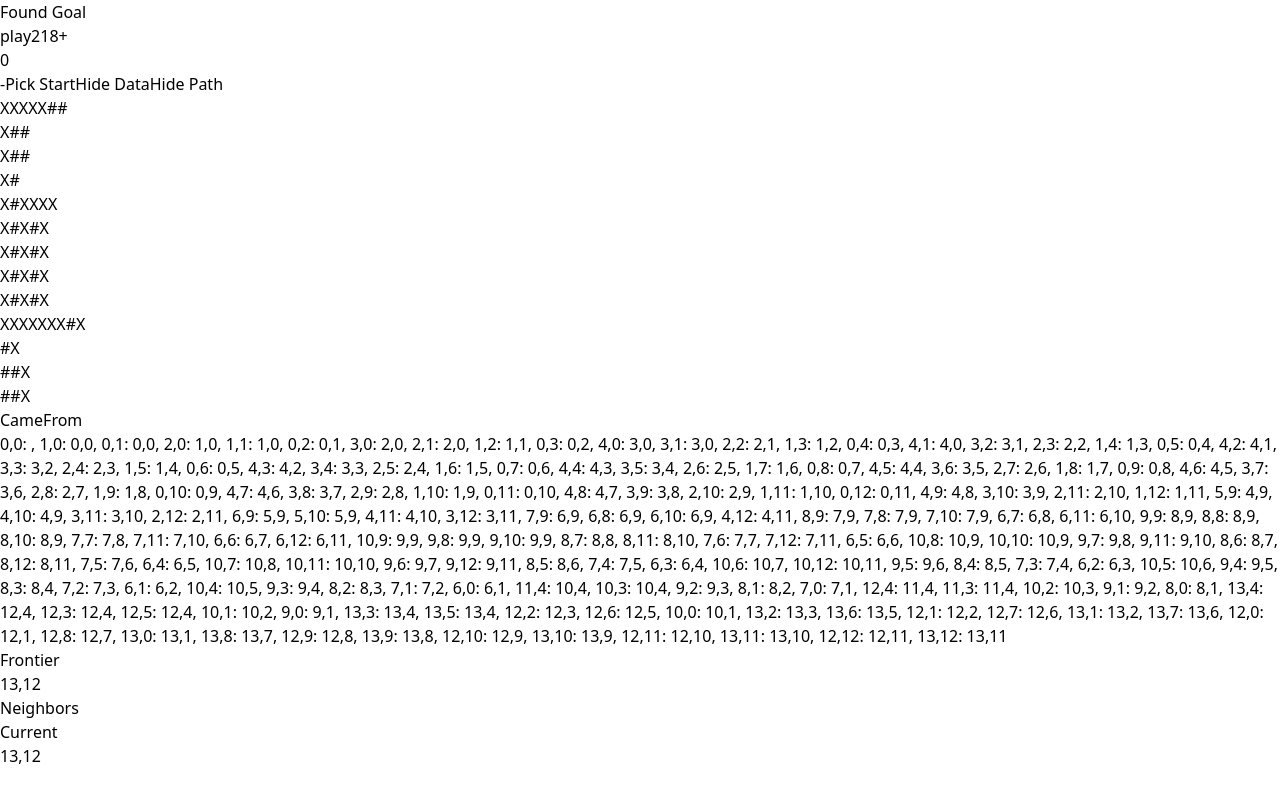
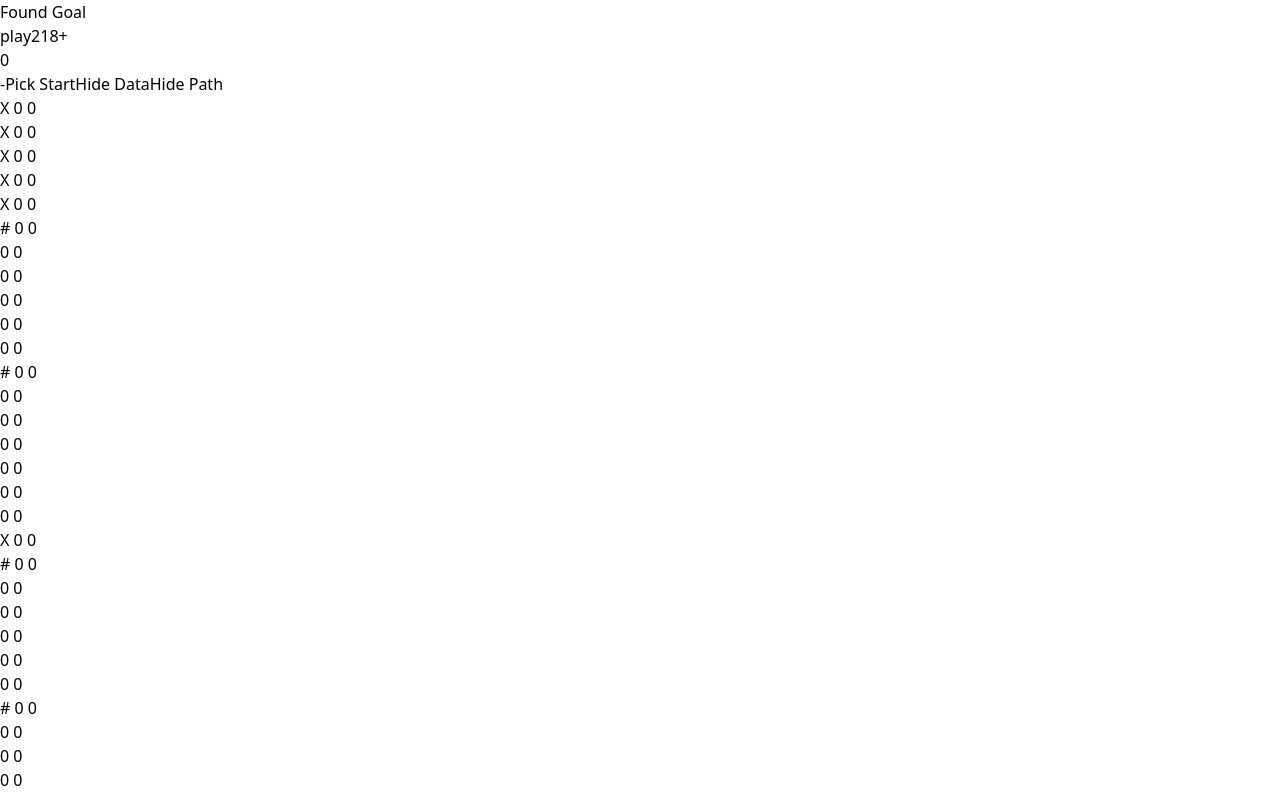
Before and after one commit to swaffzor/path-finding, a React (Vite) app: page / in a window 1280 px wide. Shown: the top 796 px of the page. Built offline with nearby package versions, Linux system fonts and the light colour scheme.

Commit message:
Adds GridTile and Draggable

```diff
--- a/package.json
+++ b/package.json
@@ -11,7 +11,8 @@
   },
   "dependencies": {
     "react": "^18.2.0",
-    "react-dom": "^18.2.0"
+    "react-dom": "^18.2.0",
+    "react-draggable": "^4.4.6"
   },
   "devDependencies": {
     "@types/react": "^18.2.43",
--- a/src/App.tsx
+++ b/src/App.tsx
@@ -5,7 +5,7 @@ import DataPanel from "./DataPanel";
 import Grid from "./Grid";
 import ButtonPanel from "./ButtonPanel";
 import { gridInit } from "./constants";
-import { ConfigProvider } from "./Context";
+import { ConfigProvider, GameProvider } from "./Context";
 
 function App() {
   const startInit = "0,0";
@@ -197,10 +197,6 @@ function App() {
   return (
     <ConfigProvider
       value={{
-        grid,
-        setGrid,
-        cameFrom,
-        setCameFrom,
         gameMode,
         setGameMode,
         hideData,
@@ -213,6 +209,19 @@ function App() {
         setTick,
         speed,
         setSpeed,
+      }}
+    >
+      <GameProvider
+        value={{
+          grid,
+          setGrid,
+          cameFrom,
+          setCameFrom,
+          walls,
+          setWalls,
+          start,
+          setStart,
+          getStyles,
         }}
       >
         <div className={`p-4 m-8 text-blue-600`}>
@@ -242,6 +251,7 @@ function App() {
             />
           )}
         </div>
+      </GameProvider>
     </ConfigProvider>
   );
 }
--- a/src/Context.ts
+++ b/src/Context.ts
@@ -1,16 +1,12 @@
 import { createContext } from "react";
 
 interface ConfigContextType {
-  grid: string[][];
-  cameFrom: Record<string, string>;
   tick: number;
   speed: number;
   hideData: boolean;
   timeMode: string;
   gameMode: string;
   pathMode: string;
-  setGrid: (grid: string[][]) => void;
-  setCameFrom: (cameFrom: Record<string, string>) => void;
   setTick: (tick: number) => void;
   setSpeed: (speed: number) => void;
   setHideData: (hideData: boolean) => void;
@@ -20,16 +16,12 @@ interface ConfigContextType {
 }
 
 export const ConfigContext = createContext<ConfigContextType>({
-  grid: [],
-  cameFrom: {},
   tick: 0,
   speed: 100,
   hideData: false,
   timeMode: "",
   gameMode: "",
   pathMode: "",
-  setGrid: () => {},
-  setCameFrom: () => {},
   setTick: () => {},
   setSpeed: () => {},
   setHideData: () => {},
@@ -39,3 +31,29 @@ export const ConfigContext = createContext<ConfigContextType>({
 });
 
 export const ConfigProvider = ConfigContext.Provider;
+
+interface TileContextType {
+  grid: string[][];
+  walls: Set<string>;
+  cameFrom: Record<string, string>;
+  start: string;
+  setStart: (start: string) => void;
+  setGrid: (grid: string[][]) => void;
+  setCameFrom: (cameFrom: Record<string, string>) => void;
+  getStyles: (row: number, col: number) => string;
+  setWalls: (values: Set<string>) => void;
+}
+
+export const GameContext = createContext<TileContextType>({
+  grid: [],
+  cameFrom: {},
+  walls: new Set(),
+  start: "",
+  setStart: () => {},
+  setGrid: () => {},
+  setCameFrom: () => {},
+  getStyles: () => "",
+  setWalls: () => {},
+});
+
+export const GameProvider = GameContext.Provider;
--- a/src/Grid.tsx
+++ b/src/Grid.tsx
@@ -1,27 +1,11 @@
-import { gridInit } from "./constants";
-import { gridToLocation } from "./utils";
+import { useContext } from "react";
+import GridTile from "./GridTile";
+import { ConfigContext, GameContext } from "./Context";
 
-interface Props {
-  grid: string[][];
-  gameMode: string;
-  getStyles: (j: number, i: number) => string;
-  walls: Set<string>;
-  setWalls: (walls: Set<string>) => void;
-  setStart: (start: string) => void;
-  setGameMode: (gameMode: string) => void;
-  setGrid: (grid: string[][]) => void;
-}
+const Grid = () => {
+  const { gameMode } = useContext(ConfigContext);
+  const { grid } = useContext(GameContext);
 
-const Grid = ({
-  grid,
-  gameMode,
-  getStyles,
-  walls,
-  setWalls,
-  setStart,
-  setGameMode,
-  setGrid,
-}: Props) => {
   return (
     <>
       {grid.map((row, i) => (
@@ -31,51 +15,8 @@ const Grid = ({
             gameMode === "pick-start" ? "opacity-50" : ""
           }`}
         >
-          {row.map((col, j) => (
-            <button
-              key={j}
-              title={`col: ${j}, row: ${i}`}
-              className={`flex  text-3xl items-center justify-center w-8 h-8 border border-gray-500 hover:bg-gray-500 hover:text-slate-200 hover:opacity-10 ${
-                getStyles(j, i) || ""
-              }
-            `}
-              onClick={() => {
-                const newGrid = [...grid];
-                const newVal =
-                  gameMode === "pick-start"
-                    ? "A"
-                    : newGrid[i][j] === "#"
-                    ? " "
-                    : "#";
-                newGrid[i][j] = newVal;
-
-                if (newVal === "#") {
-                  const newWalls = new Set([...walls, `${j},${i}`]);
-                  localStorage.setItem("walls", JSON.stringify([...newWalls]));
-                  setWalls(new Set(newWalls));
-                } else {
-                  const newWalls = new Set([...walls]);
-                  newWalls.delete(`${j},${i}`);
-                  localStorage.setItem("walls", JSON.stringify([...newWalls]));
-                  setWalls(new Set(newWalls));
-                }
-
-                if (newVal === "A") {
-                  localStorage.setItem("start", `${j},${i}`);
-                  setStart(`${j},${i}`);
-                  setGameMode("regular");
-                  const oldStart = gridToLocation(gridInit)
-                    .flat()
-                    .find((l) => l.value === "A" && l.id !== `${j},${i}`);
-                  newGrid[oldStart?.row as number][oldStart?.col as number] =
-                    " ";
-                }
-
-                setGrid(newGrid);
-              }}
-            >
-              {col}
-            </button>
+          {row.map((value, j) => (
+            <GridTile key={j} col={j} row={i} value={value} />
           ))}
         </div>
       ))}
--- /dev/null
+++ b/src/GridTile.tsx
@@ -0,0 +1,77 @@
+import { useContext, useState } from "react";
+import Draggable from "react-draggable";
+import { gridInit } from "./constants";
+import { gridToLocation } from "./utils";
+import { ConfigContext, GameContext } from "./Context";
+
+interface Props {
+  col: number;
+  row: number;
+  value: string;
+}
+
+const GridTile = ({ col, row, value }: Props) => {
+  const [deltaPosition, setDeltaPosition] = useState({ x: 0, y: 0 });
+  const { gameMode, setGameMode } = useContext(ConfigContext);
+  const { walls, grid, setWalls, setGrid, setStart, getStyles } =
+    useContext(GameContext);
+
+  return (
+    <div>
+      <Draggable
+        key={col}
+        grid={[13, 12]}
+        onDrag={(_, data) => {
+          setDeltaPosition((prev) => {
+            return { x: prev.x + data.deltaX, y: prev.y + data.deltaY };
+          });
+        }}
+      >
+        <button
+          title={`col: ${col}, row: ${row}`}
+          className={`flex  text-sm items-center justify-center w-8 h-8 border border-gray-500 hover:bg-gray-500 hover:text-slate-200 hover:opacity-10 ${
+            getStyles(col, row) || ""
+          }
+            `}
+          onClick={() => {
+            const newGrid = [...grid];
+            const newVal =
+              gameMode === "pick-start"
+                ? "A"
+                : newGrid[row][col] === "#"
+                ? " "
+                : "#";
+            newGrid[row][col] = newVal;
+
+            if (newVal === "#") {
+              const newWalls = new Set([...walls, `${col},${row}`]);
+              localStorage.setItem("walls", JSON.stringify([...newWalls]));
+              setWalls(new Set(newWalls));
+            } else {
+              const newWalls = new Set([...walls]);
+              newWalls.delete(`${col},${row}`);
+              localStorage.setItem("walls", JSON.stringify([...newWalls]));
+              setWalls(new Set(newWalls));
+            }
+
+            if (newVal === "A") {
+              localStorage.setItem("start", `${col},${row}`);
+              setStart(`${col},${row}`);
+              setGameMode("regular");
+              const oldStart = gridToLocation(gridInit)
+                .flat()
+                .find((l) => l.value === "A" && l.id !== `${col},${row}`);
+              newGrid[oldStart?.row as number][oldStart?.col as number] = " ";
+            }
+
+            setGrid(newGrid);
+          }}
+        >
+          {value} {deltaPosition.x} {deltaPosition.y}
+        </button>
+      </Draggable>
+    </div>
+  );
+};
+
+export default GridTile;
```
Also changed, not shown: 1 other file (tests, documents, lock files or other folders). Lines whose indentation alone changed are shown as unchanged.
